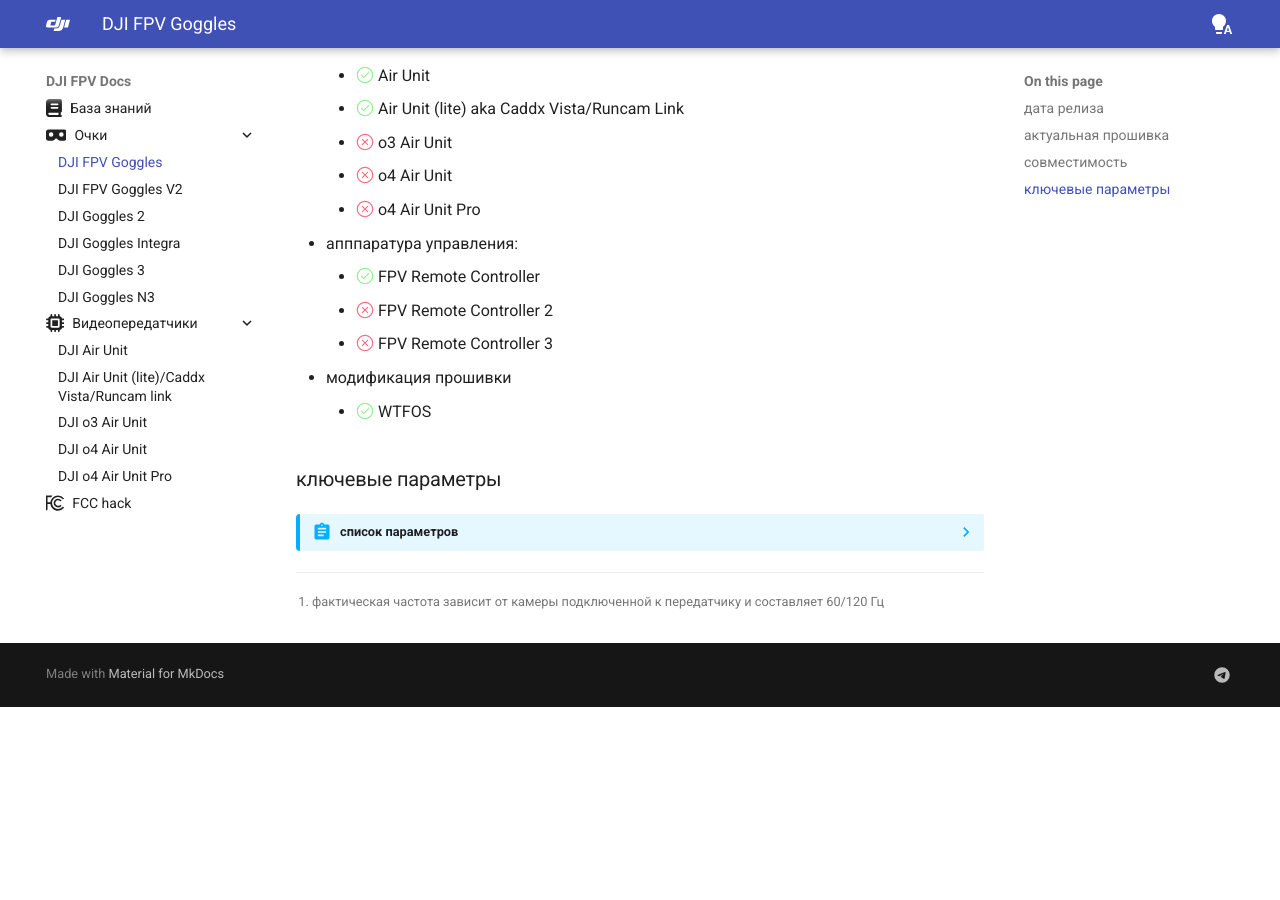
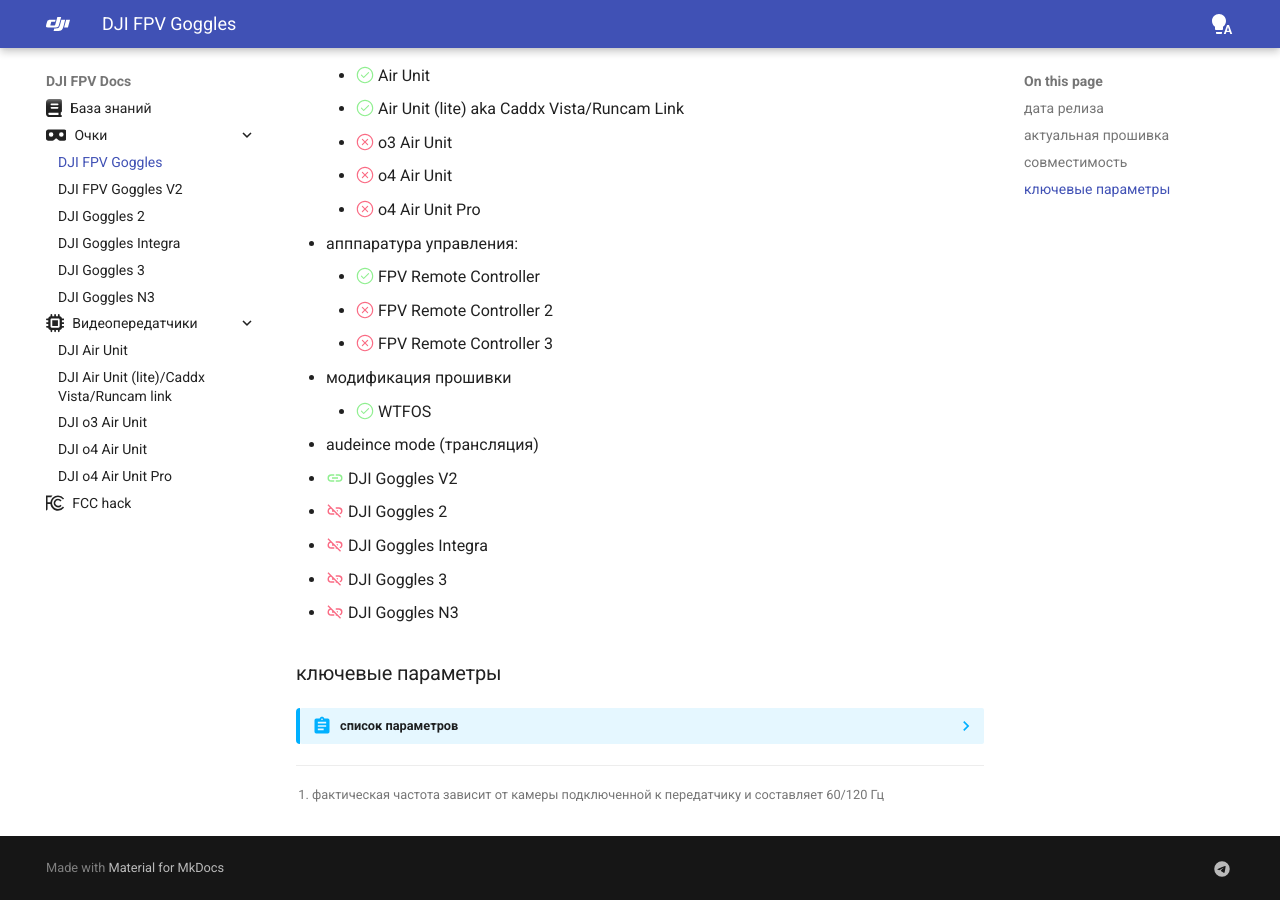
Before and after one commit to benmozes/djifpvdocs, an MkDocs documentation site: the page built from docs/goggles/v1.md, in a window 1280 px wide and 900 px high, scrolled down 1043 px. Built offline with MkDocs 1.6.1 and Material for MkDocs 9.7.7, drawn with Linux system fonts in a browser that asks for light colours; before the commit the page ends 1750 px from its top, so only the background shows below that.

Commit message:
Update v1.md
audience mode v1

```diff
--- a/docs/goggles/v1.md
+++ b/docs/goggles/v1.md
@@ -32,6 +32,12 @@ tags:
     * :octicons-x-circle-24:{ .red_cross } FPV Remote Controller 3
 * модификация прошивки
     * :octicons-check-circle-24:{ .green_check } WTFOS
+* audeince mode (трансляция)
+  * :material-link:{ .green_check }  DJI Goggles V2
+  * :material-link-off:{ .red_cross }  DJI Goggles 2
+  * :material-link-off:{ .red_cross }  DJI Goggles Integra
+  * :material-link-off:{ .red_cross }  DJI Goggles 3
+  * :material-link-off:{ .red_cross }  DJI Goggles N3
 
 ### ключевые параметры
 ??? abstract "список параметров"
```
